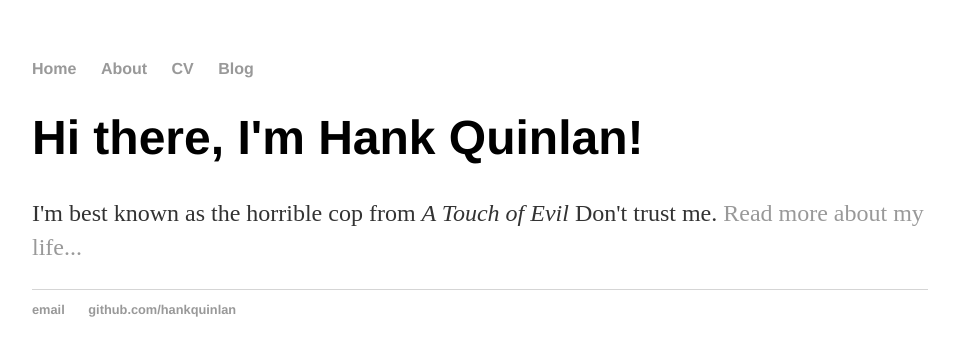
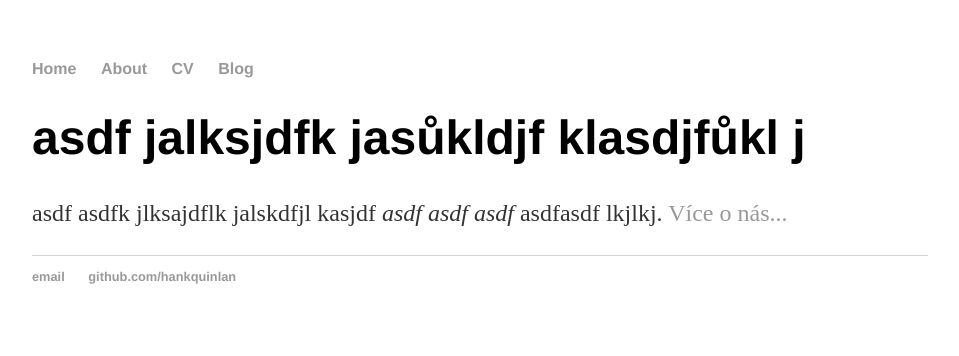
Before and after one commit to otazky/otazky.github.io, a Jekyll site: the page built from index.html, in a window 1280 px wide. Shown: the top 356 px of the page, without its empty margins (160-1119 px from the left). Built offline with Jekyll 4.4.1, drawn with Linux system fonts in a browser that asks for light colours.

Commit message:
Update index.html

```diff
--- a/index.html
+++ b/index.html
@@ -1,8 +1,8 @@
 ---
 layout: default
-title: Hank Quinlan, Horrible Cop
+title: Pirátská putovní univerzita
 ---
 <div class="blurb">
-	<h1>Hi there, I'm Hank Quinlan!</h1>
-	<p>I'm best known as the horrible cop from <em>A Touch of Evil</em> Don't trust me. <a href="/about">Read more about my life...</a></p>
+	<h1> asdf jalksjdfk jasůkldjf klasdjfůkl j</h1>
+	<p>asdf asdfk jlksajdflk jalskdfjl kasjdf <em>asdf asdf asdf </em> asdfasdf lkjlkj. <a href="/about">Více o nás...</a></p>
 </div><!-- /.blurb -->
```
